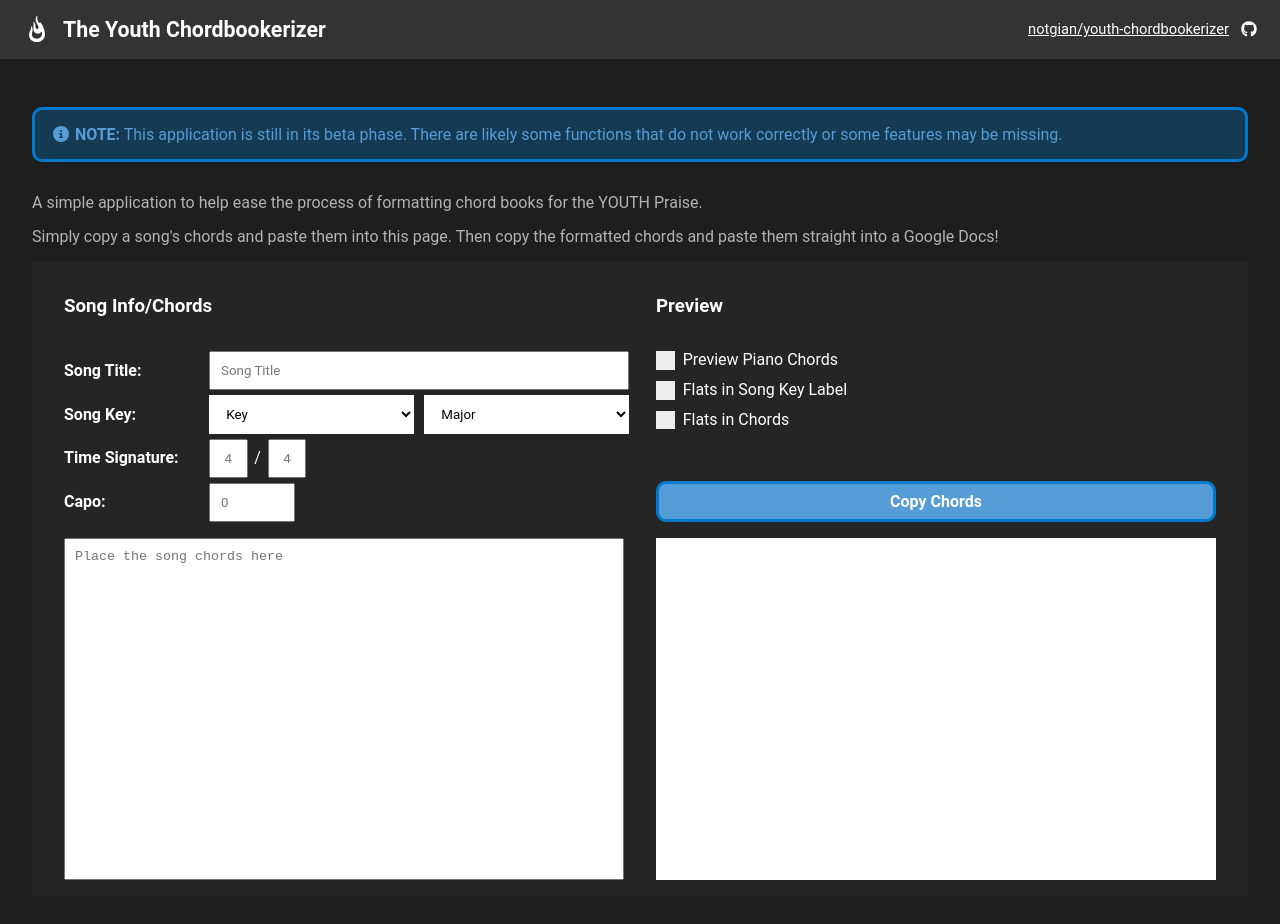
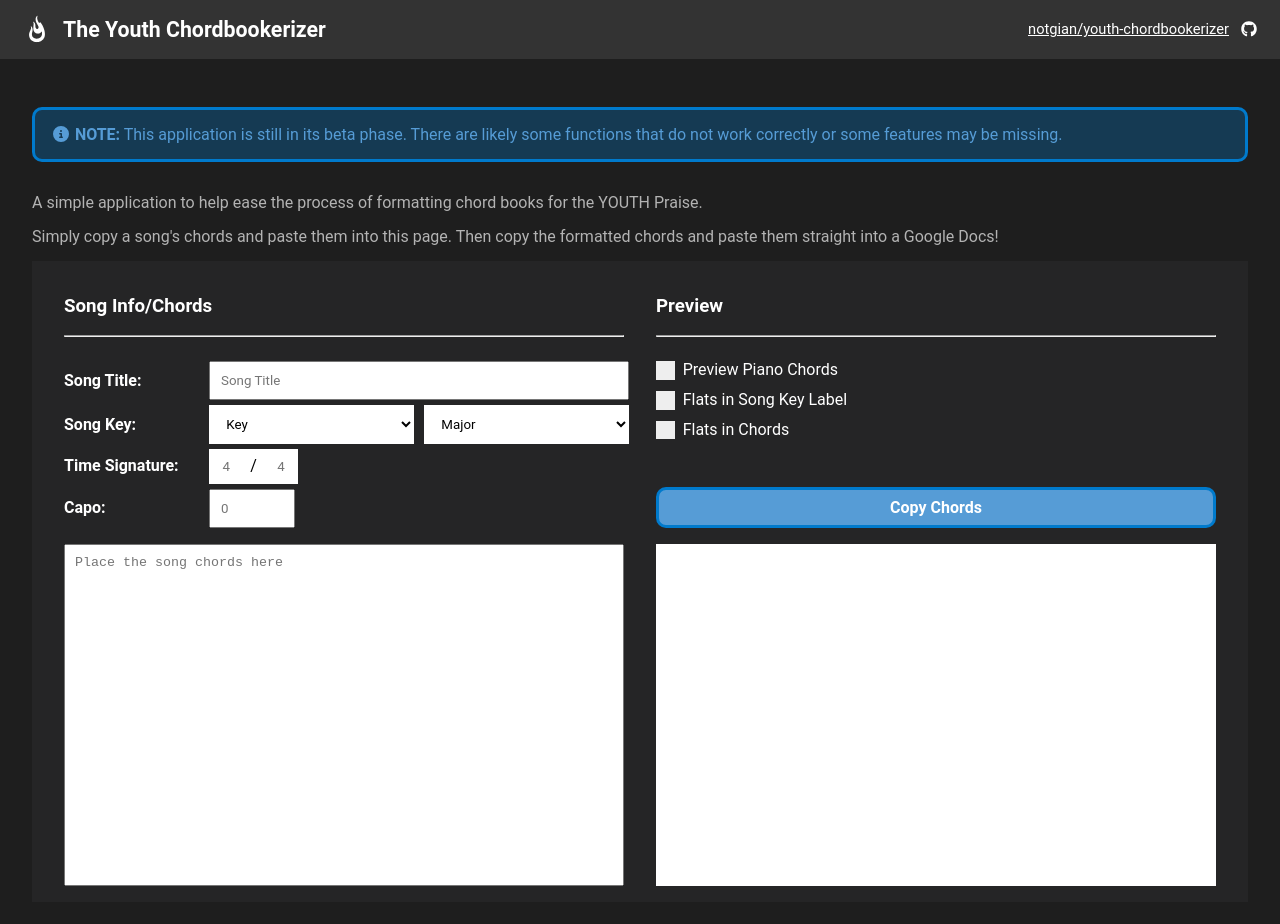
Before and after one commit to notgian/youth-chordbookerizer, a React app: page / in a window 1280 px wide. Shown: the top 924 px of the page. Built offline with nearby package versions, Linux system fonts and the light colour scheme; the HTML template or start-up script is replaced by a standard one.

Commit message:
feat: added hr to the top of both sections and made the separator for time signatures seamless

```diff
--- a/src/components/Chordbookerizer.tsx
+++ b/src/components/Chordbookerizer.tsx
@@ -17,8 +17,16 @@ const Chordbookerizer = () => {
 
     return (
         <div className="chordbookerizer">
-            <h3>Song Info/Chords</h3>
-            <h3>Preview</h3>
+            <span>
+                <h3>Song Info/Chords</h3>
+                <hr />
+            </span>
+
+            <span>
+                <h3>Preview</h3>
+                <hr />
+            </span>
+
 
             <InputControls updatePreview={updatePreview}/>
             <OutputControls
--- a/src/components/InputControls.tsx
+++ b/src/components/InputControls.tsx
@@ -53,6 +53,7 @@ const InputControls: React.FC<InputProps> = ({updatePreview}) => {
 
             <label>Time Signature: </label>
             <span className="input-time-signature">
+                <span>
                     <input
                         onChange={updatePreview}
                         className="input-signature"
@@ -68,6 +69,7 @@ const InputControls: React.FC<InputProps> = ({updatePreview}) => {
                         type="number"
                         placeholder="4"
                     />
+                </span>
             </span>
 
             <label>Capo: </label>
--- a/src/styles/Input.css
+++ b/src/styles/Input.css
@@ -43,11 +43,17 @@ option {
     flex-basis: 0;
 }
 
+.input-time-signature {
+    display: inline;
+}
+
 .input-time-signature input[type=number] {
     width: 11pt;
     text-align: center;
     appearance: textfield;
     -moz-appearance: textfield;
+    outline: none;
+    border: none;
 }
 
 .input-time-signature input::-webkit-outer-spin-button,
@@ -56,11 +62,19 @@ option {
     margin: 0;
 }
 
+.input-time-signature > span:first-child {
+    background-color: white;
+    height: 100%;
+    display: inline-block;
+    align-items: initial;
+}
+
 .input-block {
     display: inline-block;
 }
 
 .input-signature-sep {
+    color: black;
     margin: 0 5pt;
 }
 
```
Lines whose indentation alone changed are shown as unchanged.
